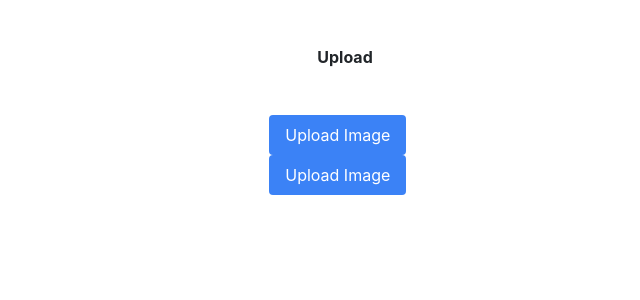
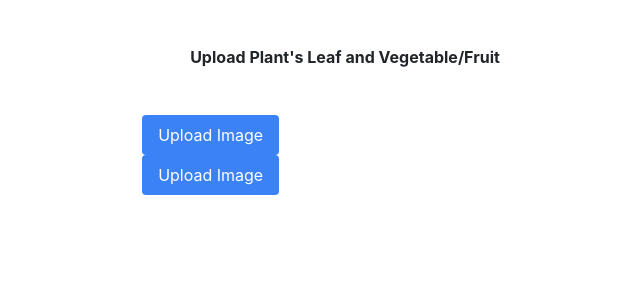
Before and after one commit to blueputty01/ai-farming-client, a React app: page /post in a window 1280 px wide. Shown: the top 300 px of the page, without its empty margins (295-935 px from the left). Built offline with nearby package versions, Linux system fonts and the light colour scheme; the HTML template or start-up script is replaced by a standard one.

Commit message:
asdasdasdasd

```diff
--- a/package.json
+++ b/package.json
@@ -1,7 +1,7 @@
 {
   "name": "monty-client",
   "version": "0.1.0",
-  "proxy":"http//localhost:5000",
+  "proxy": "http//localhost:5000",
   "private": true,
   "dependencies": {
     "@babel/preset-react": "^7.17.12",
--- a/src/pages/post/index.tsx
+++ b/src/pages/post/index.tsx
@@ -4,8 +4,8 @@ import Navigate from '../../shared/components/Navigation';
 export default function Post() {
   return (
     <main>
-      <Navigate title="Upload"></Navigate>{' '}
-      <UploadButton mode={'predict'}></UploadButton>
+      <Navigate title="Upload Plant's Leaf and Vegetable/Fruit"></Navigate>{' '}
+      <UploadButton className="pb-10" mode={'predict'}></UploadButton>
       <UploadButton mode={'upload'}></UploadButton>
     </main>
   );
```
Also changed, not shown: src/success.html (added), 1 other file (tests, documents, lock files or other folders).
